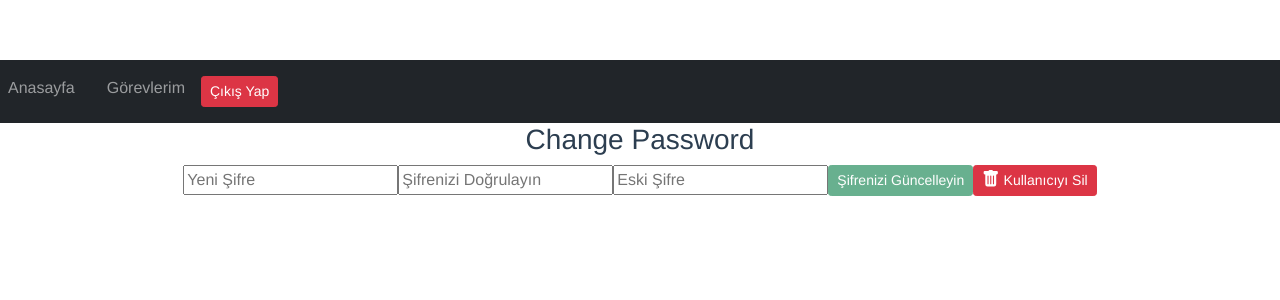
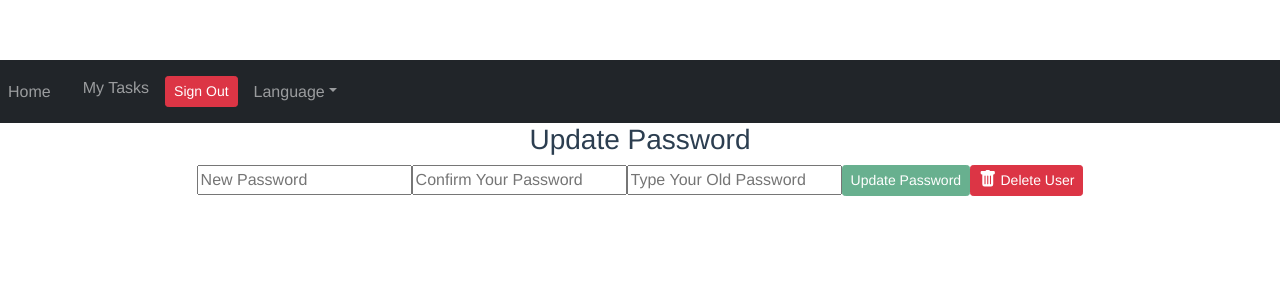
Before and after one commit to yasinkuyuk/login-frontend-vue, a Vue app: page /profile/1 in a window 1280 px wide. Shown: the top 300 px of the page. Built offline with nearby package versions, Linux system fonts and the light colour scheme; sample sign-in values are in the browser's storage.

Commit message:
language options added on navbar

```diff
--- a/package.json
+++ b/package.json
@@ -14,6 +14,7 @@
     "bootstrap-vue": "^2.21.2",
     "core-js": "^3.6.5",
     "vue": "^2.6.14",
+    "vue-country-flag": "^2.2.0",
     "vue-i18n": "^8.25.0",
     "vue-router": "^3.5.2",
     "vuex": "^3.6.2"
--- a/src/components/NavigationBar.vue
+++ b/src/components/NavigationBar.vue
@@ -1,12 +1,14 @@
 <template>
   <div>
-    <b-navbar type="dark" variant="dark">
+   <b-navbar type="dark" variant="dark">
+
       <b-navbar-nav>
         <b-nav-item id="home"
           ><router-link to="/" id="router">{{ $t("home")}}</router-link></b-nav-item
         >
-
-        <template v-if="token">
+      </b-navbar-nav>
+      <b-navbar-nav class="ml-auto" right>
+                <template v-if="token">
           <b-nav-item right id="username">
             <router-link
               v-if="public_id"
@@ -29,13 +31,19 @@
           >
         </template>
         <template v-else>
-          <b-nav-item right id="login">
+          <b-nav-item right id="login" class="ml-auto">
             <router-link to="/login" id="router">{{ $t("signIn")}}</router-link>
           </b-nav-item>
-          <b-nav-item right>
+          <b-nav-item right class="ml-auto">
             <router-link to="/register" id="router">{{ $t("signUp")}}</router-link>
           </b-nav-item>
         </template>
+      </b-navbar-nav>
+      <b-navbar-nav>
+        <b-nav-item-dropdown :text="$t('lang')" right>
+          <b-dropdown-item @click="switchLanguage('en')"><CountryFlag country='gb' size='medium'/>EN</b-dropdown-item>
+          <b-dropdown-item @click="switchLanguage('tr')"><CountryFlag country='tr' size='medium'/>TR</b-dropdown-item>
+        </b-nav-item-dropdown>
       </b-navbar-nav>
     </b-navbar>
   </div>
@@ -43,9 +51,13 @@
 
 <script>
 import { mapGetters } from "vuex";
+import CountryFlag from 'vue-country-flag'
 
 export default {
   name: "NavigationBar",
+  components:{
+    CountryFlag
+  },
   computed: {
     ...mapGetters(["username", "public_id", "token"]),
   },
@@ -56,6 +68,10 @@ export default {
         name: "login",
       });
     },
+    switchLanguage(lang){
+    this.$set(this.$i18n,"locale", lang);
+    localStorage.setItem("lang",lang);
+    }
   },
   beforeCreate() {
     this.$store.commit("SET_TOKEN", localStorage.getItem("token"));
--- a/src/components/Profile.vue
+++ b/src/components/Profile.vue
@@ -2,7 +2,7 @@
   <b-container>
     <div>
       <div>
-        <h3>{{$t("changePassword")}}</h3>
+        <h3>{{$t("updatePassword")}}</h3>
         <input
           type="password"
           v-model="newPassword"
--- a/src/components/tasks/TaskTable.vue
+++ b/src/components/tasks/TaskTable.vue
@@ -1,6 +1,6 @@
 <template>
   <b-container>
-    <h3>{{ $t(`${tableTitle}`) }} {{ $t("tasks") }}</h3>
+    <h3>{{ $t(tableTitle) }} {{ $t("tasks") }}</h3>
     <b-table
       class="table-hover"
       id="taskList"
@@ -64,7 +64,7 @@ export default {
         ];
       }
       return [
-            this.$t("change"),
+            {change: {label: this.$t("change")}},
             {title : {label: this.$t("title") }},
             {description : {label: this.$t("description") }},
             {dueDate : {label: this.$t("dueDate") }}
--- a/src/i18n.js
+++ b/src/i18n.js
@@ -5,14 +5,21 @@ import tr from "./locales/tr"
 
 Vue.use(VueI18n);
 
+let defaultLanguage = "en";
+
 const messages = {
-    en,
-    tr
-  }
+  en,
+  tr
+}
 
-
+if(localStorage.getItem("lang")){
+  defaultLanguage = localStorage.getItem("lang");
+}
+else{
+  localStorage.setItem("lang","en");
+}
 
 export const i18n = new VueI18n({
-    locale:"tr",
+    locale:defaultLanguage,
     messages
 })
--- a/src/locales/en.js
+++ b/src/locales/en.js
@@ -21,11 +21,11 @@ export default  {
     changeStatus: "Change Status",
     updatePassword: "Update Password",
     deleteUser: "Delete User",
-    changePassword: "Change Password",
     newPassword: "New Password",
     oldPassword: "Type Your Old Password",
     deleteUserSentence: "Do you want to delete the user: ",
     noTask:"There is no task!",
-    completed:"Completed",
-    uncompleted:"Uncompleted"
+    Completed:"Completed",
+    Uncompleted:"Uncompleted",
+    lang:"Language"
   };
--- a/src/locales/tr.js
+++ b/src/locales/tr.js
@@ -25,6 +25,7 @@ export default {
     oldPassword: "Eski Şifre",
     deleteUserSentence: "Kullanıcıyı silmek istiyor musunuz: ",
     noTask:"Hiçbir görev yok!",
-    completed:"Tamamlanmış",
-    uncompleted:"Tamamlanmamış"
+    Completed:"Tamamlanmış",
+    Uncompleted:"Tamamlanmamış",
+    lang:"Dil"
   }
```
Also changed, not shown: 1 other file (tests, documents, lock files or other folders).
